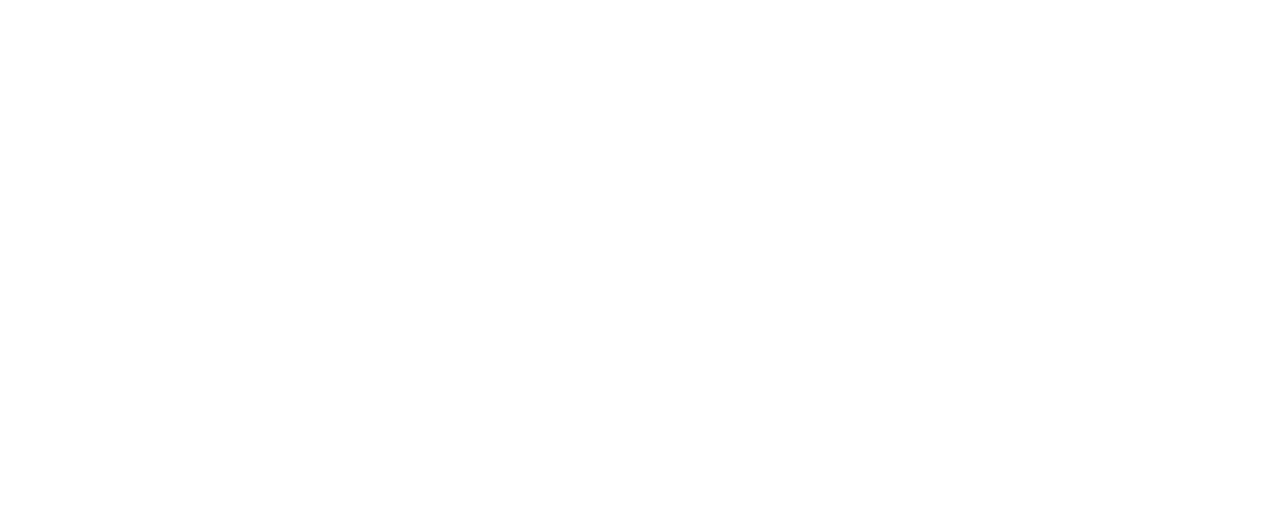
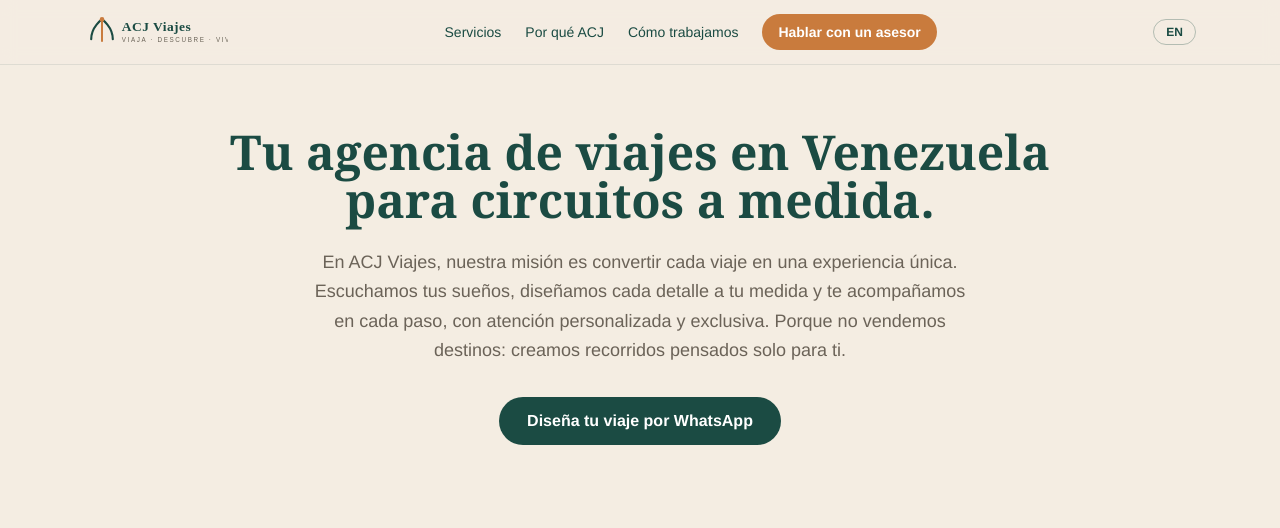
Before and after one commit to AedanCoder02/acj-viajes, a website: page index.html in a window 1280 px wide. Drawn offline with nearby package versions, Linux system fonts and the light colour scheme.

Commit message:
feat: add nav, logo, and bilingual hero section

```diff
--- a/index.html
+++ b/index.html
@@ -7,12 +7,67 @@
   <meta name="description" content="ACJ Viajes: agencia de viajes en Venezuela especializada en circuitos a medida, boletería y hospedaje nacional e internacional, con un asesor exclusivo en cada paso." />
 
   <script src="https://cdn.tailwindcss.com"></script>
+  <script>
+    tailwind.config = {
+      theme: {
+        extend: {
+          colors: {
+            forest:     '#1B4B43',
+            terracotta: '#C97B3D',
+            sand:       '#F4EDE2',
+            stone:      '#6B6358',
+          },
+          fontFamily: {
+            serif: ['Georgia', '"Times New Roman"', 'serif'],
+            sans:  ['Helvetica', 'Arial', 'sans-serif'],
+          },
+        },
+      },
+    };
+  </script>
   <link rel="stylesheet" href="assets/styles.css" />
 </head>
-<body>
-  <nav id="nav"></nav>
+<body class="bg-sand text-forest font-sans">
+  <nav id="nav" class="fixed top-0 inset-x-0 z-50 bg-sand/95 backdrop-blur border-b border-forest/10">
+    <div class="max-w-6xl mx-auto px-5 flex items-center justify-between h-16">
+      <a href="#inicio" class="flex items-center">
+        <img src="assets/logo.svg" alt="ACJ Viajes" class="h-9 w-auto" />
+      </a>
+      <div class="hidden md:flex items-center gap-6 text-sm font-medium">
+        <a href="#servicios">
+          <span lang="es">Servicios</span><span lang="en">Services</span>
+        </a>
+        <a href="#diferencia">
+          <span lang="es">Por qué ACJ</span><span lang="en">Why ACJ</span>
+        </a>
+        <a href="#proceso">
+          <span lang="es">Cómo trabajamos</span><span lang="en">How we work</span>
+        </a>
+        <a href="#" class="whatsapp-cta bg-terracotta text-white rounded-full px-4 py-2 text-sm font-semibold">
+          <span lang="es">Hablar con un asesor</span><span lang="en">Talk to an advisor</span>
+        </a>
+      </div>
+      <button id="lang-toggle" type="button" class="border border-forest/30 rounded-full px-3 py-1 text-xs font-semibold" aria-label="Cambiar idioma / Switch language">
+        <span lang="es">EN</span><span lang="en">ES</span>
+      </button>
+    </div>
+  </nav>
 
-  <main></main>
+  <main>
+    <section id="inicio" class="pt-32 pb-20 px-5 max-w-4xl mx-auto text-center">
+      <h1 class="font-serif text-4xl md:text-5xl font-bold leading-tight mb-6">
+        <span lang="es">Tu agencia de viajes en Venezuela para circuitos a medida.</span>
+        <span lang="en">Your travel agency in Venezuela for custom-made circuits.</span>
+      </h1>
+      <p class="text-lg text-stone leading-relaxed mb-8 max-w-2xl mx-auto">
+        <span lang="es">En ACJ Viajes, nuestra misión es convertir cada viaje en una experiencia única. Escuchamos tus sueños, diseñamos cada detalle a tu medida y te acompañamos en cada paso, con atención personalizada y exclusiva. Porque no vendemos destinos: creamos recorridos pensados solo para ti.</span>
+        <span lang="en">At ACJ Viajes, our mission is to turn every trip into a singular experience. We listen to your dreams, design every detail around you, and stay with you every step of the way, with personal, exclusive attention. We do not sell destinations: we create journeys designed only for you.</span>
+      </p>
+      <a href="#" class="whatsapp-cta inline-block bg-forest text-white rounded-full px-7 py-3 font-semibold">
+        <span lang="es">Diseña tu viaje por WhatsApp</span><span lang="en">Plan your trip on WhatsApp</span>
+      </a>
+    </section>
+  </main>
 
   <footer id="footer"></footer>
 
```
Also changed, not shown: tests/content.test.mjs (+17 -0 lines), assets/logo.svg (added).
